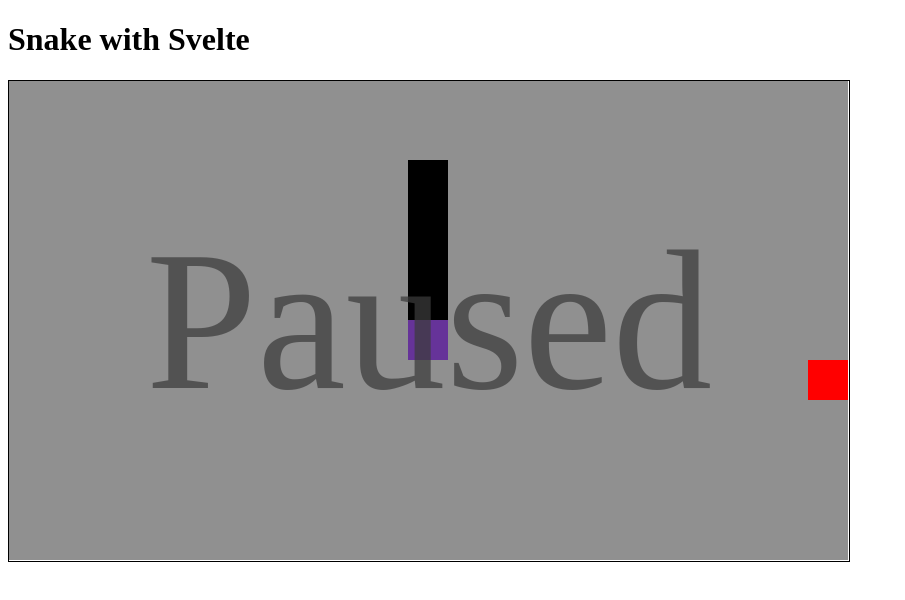
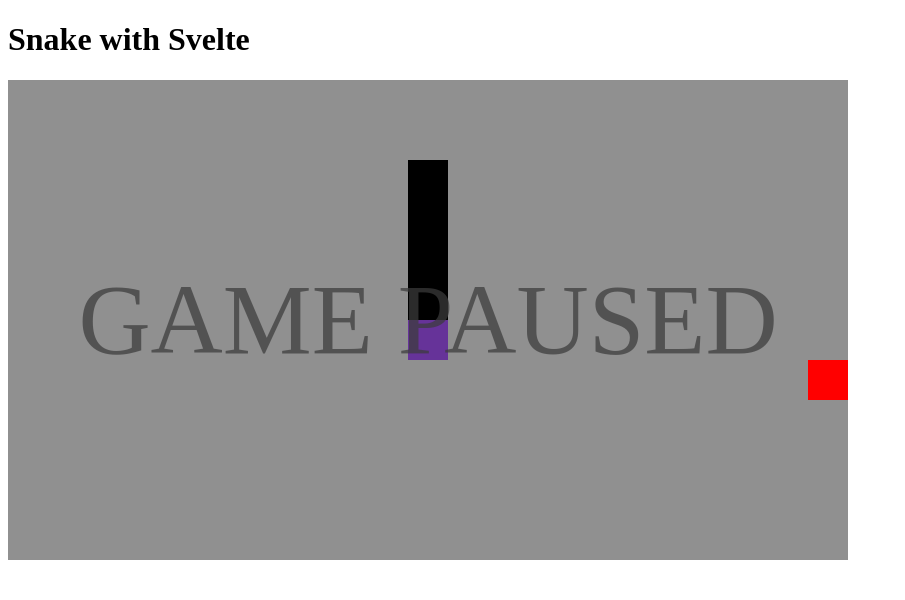
Before and after one commit to GustavoSabel/snake-game-svelte, a SvelteKit app: page / in a window 1280 px wide. Shown: the top 600 px of the page, without its empty margins (0-905 px from the left). Built offline with nearby package versions, Linux system fonts and the light colour scheme.

Commit message:
Created a store for status

```diff
--- a/src/routes/+page.svelte
+++ b/src/routes/+page.svelte
@@ -2,7 +2,7 @@
 	import Board from './Board.svelte';
 	import { onMount } from 'svelte';
 	import Status from './Status.svelte';
-	import { gameConfig } from './GameStore';
+	import { gameConfig, gameStatus } from './GameStore';
 
 	let intervalNumber: number | null = null;
   let board: Board
@@ -11,13 +11,12 @@
     return !!intervalNumber;
   }
 
-  $: status = intervalNumber ? '' : 'Paused';
-
 	function start() {
 		if (!intervalNumber) {
 			intervalNumber = setInterval(() => {
 				board.run();
 			}, $gameConfig.speed);
+      gameStatus.run()
 		}
 	}
 
@@ -25,6 +24,7 @@
 		if (intervalNumber) {
 			clearInterval(intervalNumber);
 			intervalNumber = null;
+      gameStatus.pause()
 		}
 	}
 
@@ -54,6 +54,6 @@
 
 <main>
 	<h1>Snake with Svelte</h1>
-  <Status {status} />
+  <Status />
 	<Board bind:this={board} />
 </main>
--- a/src/routes/GameStore.ts
+++ b/src/routes/GameStore.ts
@@ -1,8 +1,24 @@
 import { readable } from 'svelte/store';
+import { writable } from 'svelte/store';
 
 export const gameConfig = readable({
   fieldWidth: 21,
-	fieldHeight: 12,
-	blockSize: 40,
+  fieldHeight: 12,
+  blockSize: 40,
   speed: 200,
 });
+
+
+function createGameStatus() {
+  const { subscribe, set } = writable<'stopped' | 'running' | 'losted'>('stopped');
+
+  return {
+    subscribe,
+    run: () => set('running'),
+    pause: () => set('stopped'),
+    lost: () => set('losted'),
+    newGame: () => set('stopped')
+  };
+}
+
+export const gameStatus = createGameStatus();
--- a/src/routes/Status.svelte
+++ b/src/routes/Status.svelte
@@ -1,21 +1,29 @@
 <script lang="ts">
-	import { gameConfig } from './GameStore';
-
-	export let status: string;
+	import { gameConfig, gameStatus } from './GameStore';
 
 	$: fieldWidth = $gameConfig.fieldWidth;
 	$: fieldHeight = $gameConfig.fieldHeight;
 	$: blockSize = $gameConfig.blockSize;
+
+  let message = '';
+  $: {
+    if($gameStatus === 'stopped') {
+      message = 'GAME PAUSED';
+    } else if($gameStatus === 'losted') {
+      message = 'GAME OVER';
+    } else {
+      message = '';
+    }
+  };
 </script>
 
 <div style:width="{fieldWidth * blockSize}px" style:height="{fieldHeight * blockSize}px">
-  <span>{status}</span>
+  <span>{message}</span>
 </div>
 
 <style>
   div {
     position: absolute;
-    border: 1px solid;
     display: flex;
     justify-content: center;
     align-items: center;
@@ -23,6 +31,6 @@
   }
 	span {
 		color: rgba(59, 59, 59, 0.726);
-    font-size: 200px;
+    font-size: 100px;
 	}
 </style>
```
